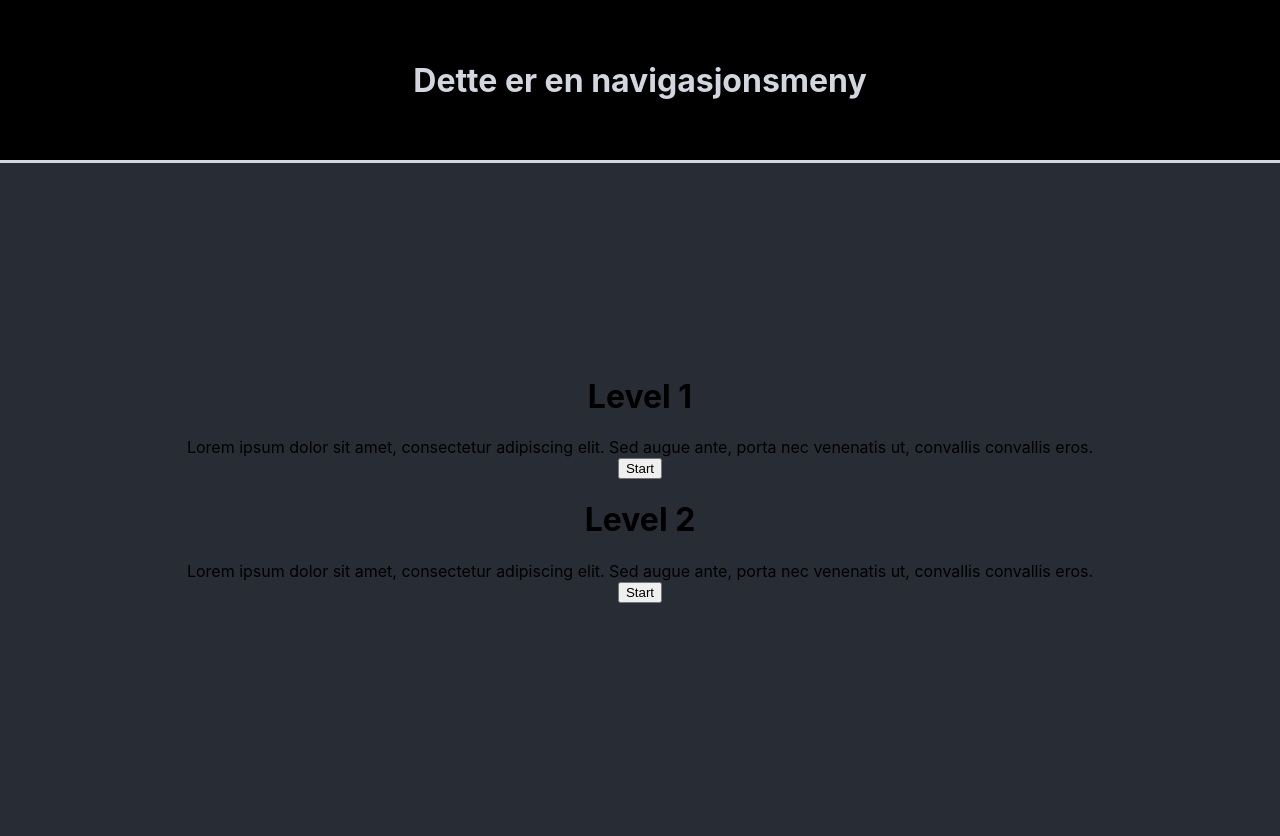
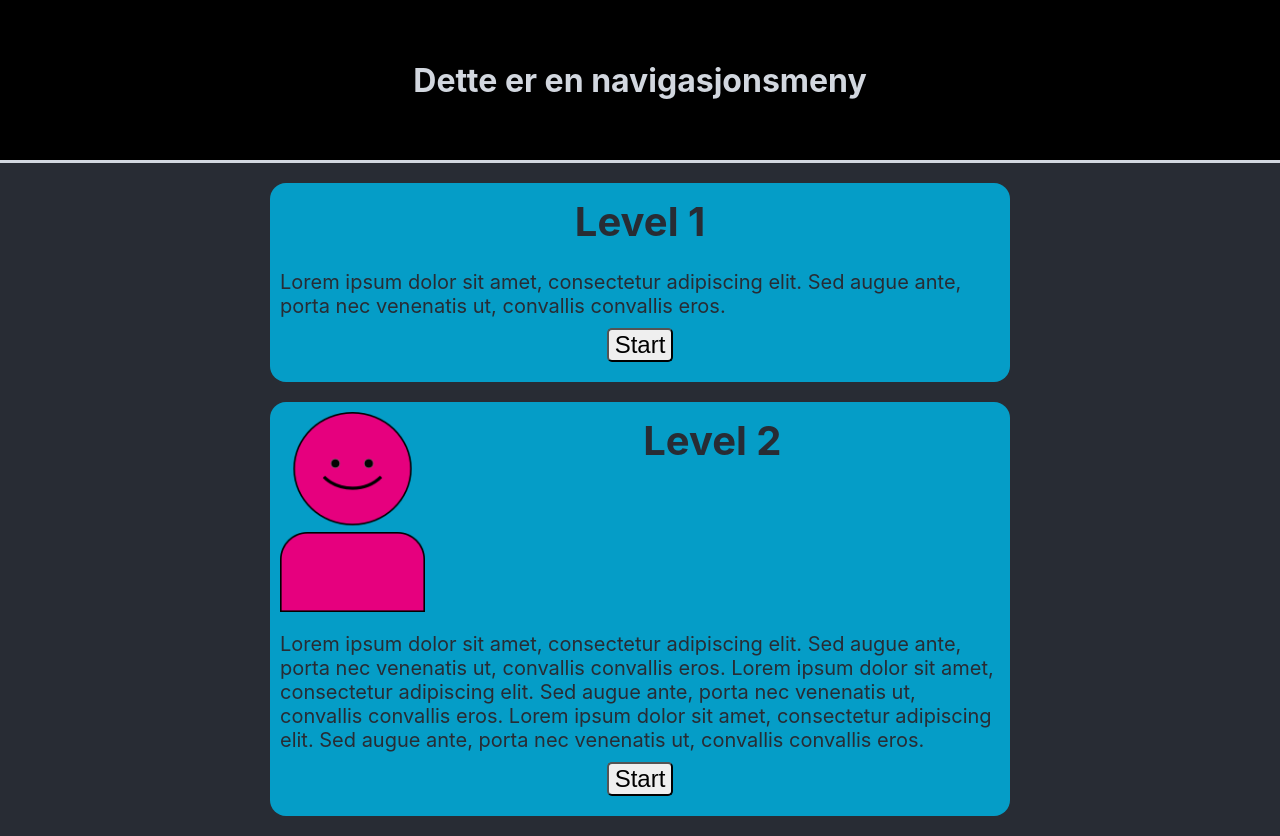
Before and after one commit to fishyFrogFace/08_TFB_INN, a React (Create React App) app: page / in a window 1280 px wide. Before the commit the page ends 800 px from the top, so only its background shows below. Built offline with nearby package versions, Linux system fonts and the light colour scheme.

Commit message:
Styled examination blurbs.

```diff
--- a/src/App.tsx
+++ b/src/App.tsx
@@ -23,9 +23,14 @@ interface State {
   currentPage: Page;
 }
 
+// Example data for examination blurbs
 const fpExample = [
-  { id: 1, title: 'Level 1', description: 'Lorem ipsum dolor sit amet, consectetur adipiscing elit. Sed augue ante, porta nec venenatis ut, convallis convallis eros.'},
-  { id: 2, title: 'Level 2', description: 'Lorem ipsum dolor sit amet, consectetur adipiscing elit. Sed augue ante, porta nec venenatis ut, convallis convallis eros.'}
+  { id: 1, title: 'Level 1', description: 'Lorem ipsum dolor sit amet, consectetur adipiscing elit. Sed augue ante, porta nec venenatis ut, convallis convallis eros.',
+    imageFilename: ""},
+  { id: 2, title: 'Level 2', description: 'Lorem ipsum dolor sit amet, consectetur adipiscing elit. Sed augue ante, porta nec venenatis ut, convallis convallis eros.'
+  + ' Lorem ipsum dolor sit amet, consectetur adipiscing elit. Sed augue ante, porta nec venenatis ut, convallis convallis eros.'
+  + ' Lorem ipsum dolor sit amet, consectetur adipiscing elit. Sed augue ante, porta nec venenatis ut, convallis convallis eros.',
+    imageFilename: "big-pink.png"}
 ];
 
 const examExamples = {
--- a/src/frontpage/ExaminationBlurb.css
+++ b/src/frontpage/ExaminationBlurb.css
@@ -1 +1,51 @@
-/* todo :) */
+.examination-blurb {
+  width: 90vmin;
+  max-width: 80vw;
+  font-size: 20px;
+  border-radius: 2vmin;
+  color: #282c34;
+  background-color: #059dc7;
+  margin: 20px;
+  padding: 10px;
+}
+
+.blurb-headline {
+  display: flex;
+  flex-direction: row;
+  flex-flow: wrap;
+  justify-content: center;
+}
+
+.blurb-headline .blurb-title {
+  text-align: center;
+  flex-grow: 1;
+  flex-shrink: 1;
+  min-width: 200px;
+  padding: 0;
+}
+
+.blurb-title h1 {
+  margin-top: 0.1em;
+  margin-bottom: 0.1em;
+}
+
+.blurb-headline img {
+  flex-grow: 0;
+  flex-shrink: 0;
+}
+
+.blurb-description {
+  text-align: left;
+}
+
+.examination-blurb button {
+  border-radius: 5px;
+  font-size: 24px;
+  margin: 10px;
+}
+
+.examination-blurb button:hover {
+  border-radius: 5px;
+  font-size: 24px;
+  margin: 10px;
+}
--- a/src/frontpage/ExaminationBlurb.tsx
+++ b/src/frontpage/ExaminationBlurb.tsx
@@ -1,10 +1,11 @@
 import React from 'react';
 import './ExaminationBlurb.css';
 
-interface ExamInfo {
+export interface ExamInfo {
   id: number;
   title: string;
   description: string;
+  imageFilename: string;
 }
 
 interface Props {
@@ -14,9 +15,17 @@ interface Props {
 
 const ExaminationBlurb: React.FC<Props> = props => {
   return (
-    <div className="examination-info">
-      <h1>{props.examInfo.title}</h1>
-      <p>{props.examInfo.description}</p>
+    <div className="examination-blurb">
+      <div className="blurb-headline">
+        <img /* Display picture for the examination. */
+          src={props.examInfo.imageFilename !== "" // If there is a filename:
+          ? "./media/" + props.examInfo.imageFilename // Load that image
+          : ""}/> {/* Otherwise load nothing */}
+        <div className="blurb-title">
+          <h1>{props.examInfo.title}</h1>
+        </div>
+      </div>
+      <p className="blurb-description">{props.examInfo.description}</p>
       <button onClick={() => props.chooseExamination(props.examInfo.id)}>Start</button>
     </div>
   );
```
Also changed, not shown: src/frontpage/ExaminationList.tsx (+1 -6 lines), src/frontpage/FrontPage.tsx (+1 -8 lines), public/media/big-pink.png (added).
